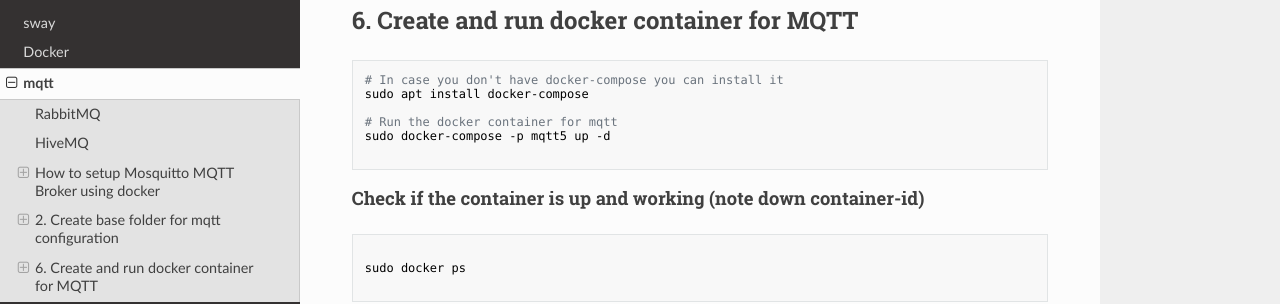
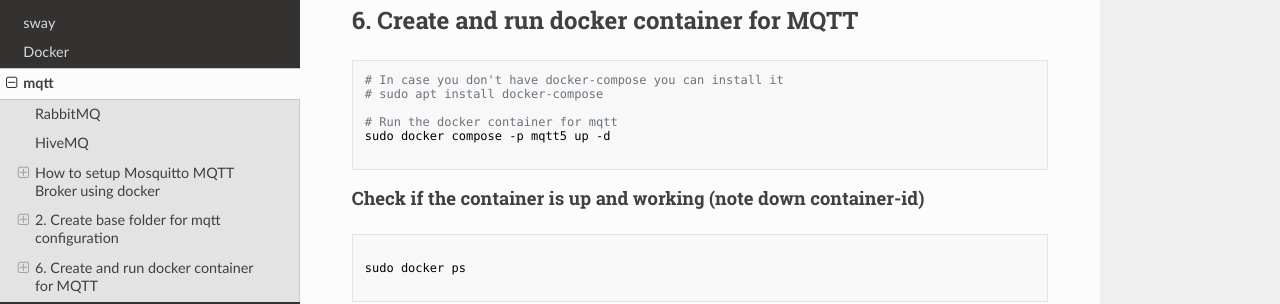
Before and after one commit to furyhawk/124c41, an MkDocs documentation site: the page built from docs/mqtt.md, in a window 1280 px wide and 900 px high, scrolled down 1633 px. Shown: the part 173-477 px from the top of the window. Built offline with MkDocs 1.6.1, drawn with Linux system fonts in a browser that asks for light colours; nearby versions of some CDN libraries.

````diff
--- a/docs/mqtt.md
+++ b/docs/mqtt.md
@@ -96,10 +96,10 @@ networks:
 
 ```bash
 # In case you don't have docker-compose you can install it
-sudo apt install docker-compose
+# sudo apt install docker-compose
 
 # Run the docker container for mqtt
-sudo docker-compose -p mqtt5 up -d
+sudo docker compose -p mqtt5 up -d
 
 ```
 
````
